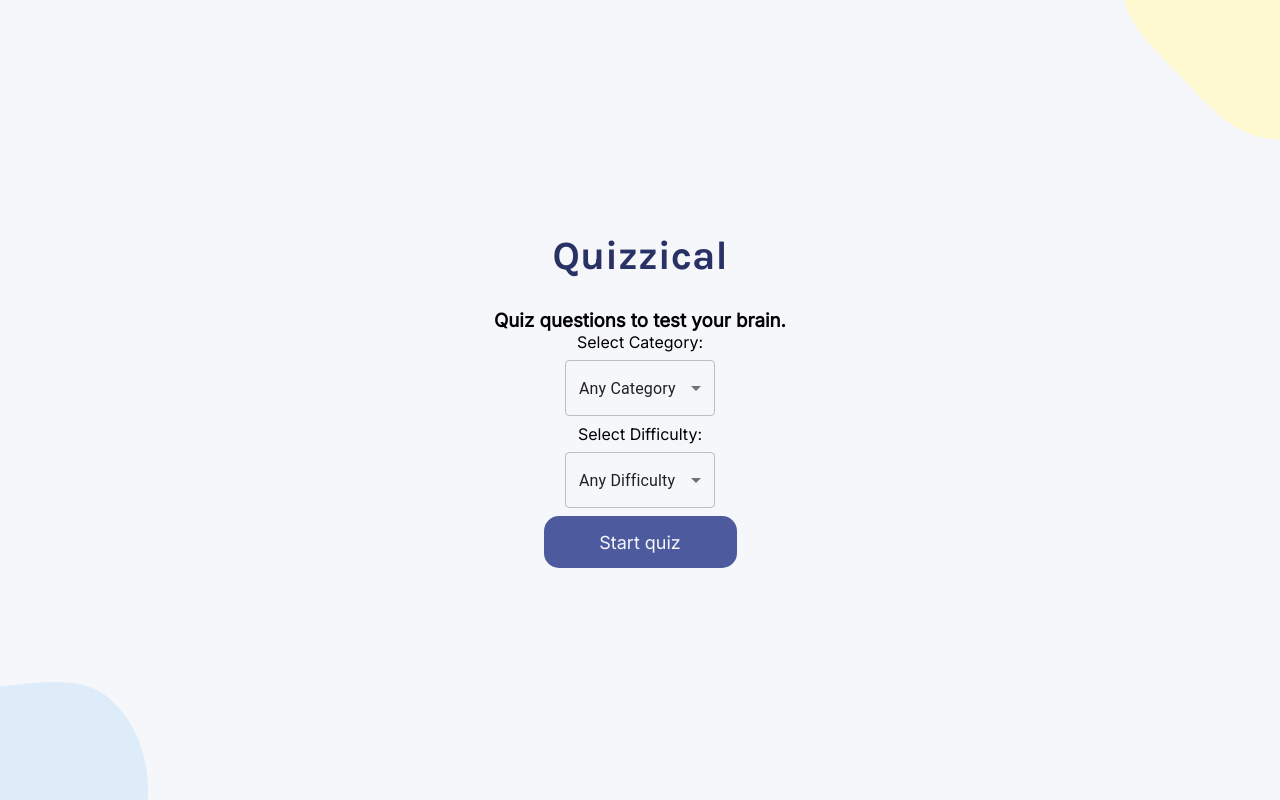
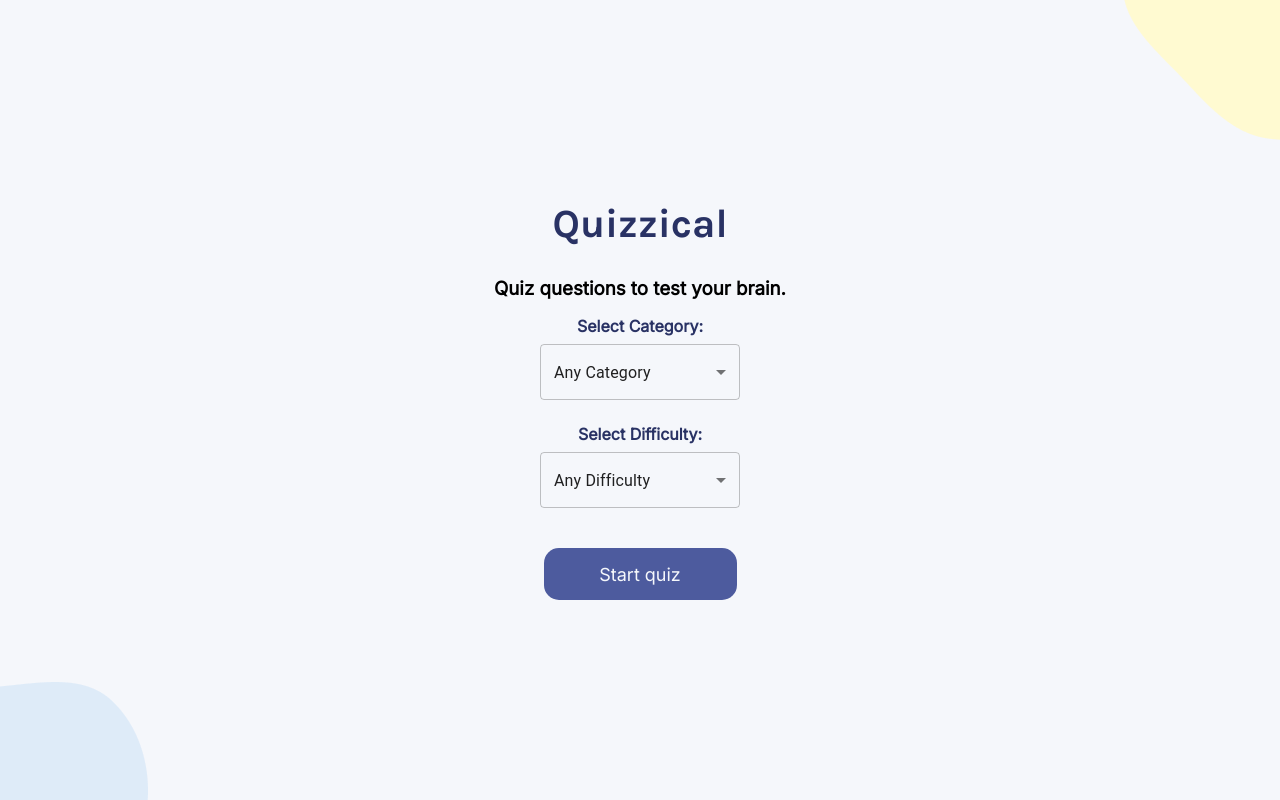
Before and after one commit to adetoye-dev/quizzical, a React (Create React App) app: page / in a window 1280 px wide. Built offline with nearby package versions, Linux system fonts and the light colour scheme.

Commit message:
Style changes to input labels and start-quiz btn

```diff
--- a/src/components/App.css
+++ b/src/components/App.css
@@ -52,6 +52,12 @@ body {
   margin-bottom: 30px;
 }
 
+.input-label {
+  margin-block-start: 1rem;
+  color: #293264;
+  font-weight: 600;
+}
+
 .start-quiz {
   font-family: "Inter", sans-serif;
   font-weight: 550;
@@ -63,6 +69,7 @@ body {
   background-color: #4d5b9e;
   outline: none;
   border: none;
+  margin-block-start: 2rem;
 }
 
 .questions-container {
--- a/src/components/HomePage.js
+++ b/src/components/HomePage.js
@@ -23,8 +23,10 @@ const HomePage = ({ startQuiz }) => {
       <img src={blobRight} className="right-blob" alt="blob" />
       <h1 className="title">Quizzical</h1>
       <h3 className="desc">Quiz questions to test your brain.</h3>
-      <label htmlFor="trivia_category">Select Category:</label>
-      <FormControl sx={{ m: 1, minWidth: 150 }}>
+      <label htmlFor="trivia_category" className="input-label">
+        Select Category:
+      </label>
+      <FormControl sx={{ m: 1, minWidth: 200 }}>
         <Select
           name="trivia_category"
           onChange={(e) => handleCategoryChange(e.target.value)}
@@ -63,8 +65,10 @@ const HomePage = ({ startQuiz }) => {
           </MenuItem>
         </Select>
       </FormControl>
-      <label htmlFor="trivia_difficulty">Select Difficulty:</label>
-      <FormControl sx={{ m: 1, minWidth: 150 }}>
+      <label htmlFor="trivia_difficulty" className="input-label">
+        Select Difficulty:
+      </label>
+      <FormControl sx={{ m: 1, minWidth: 200 }}>
         <Select
           name="trivia_difficulty"
           onChange={(e) => handleDifficultyChange(e.target.value)}
```
